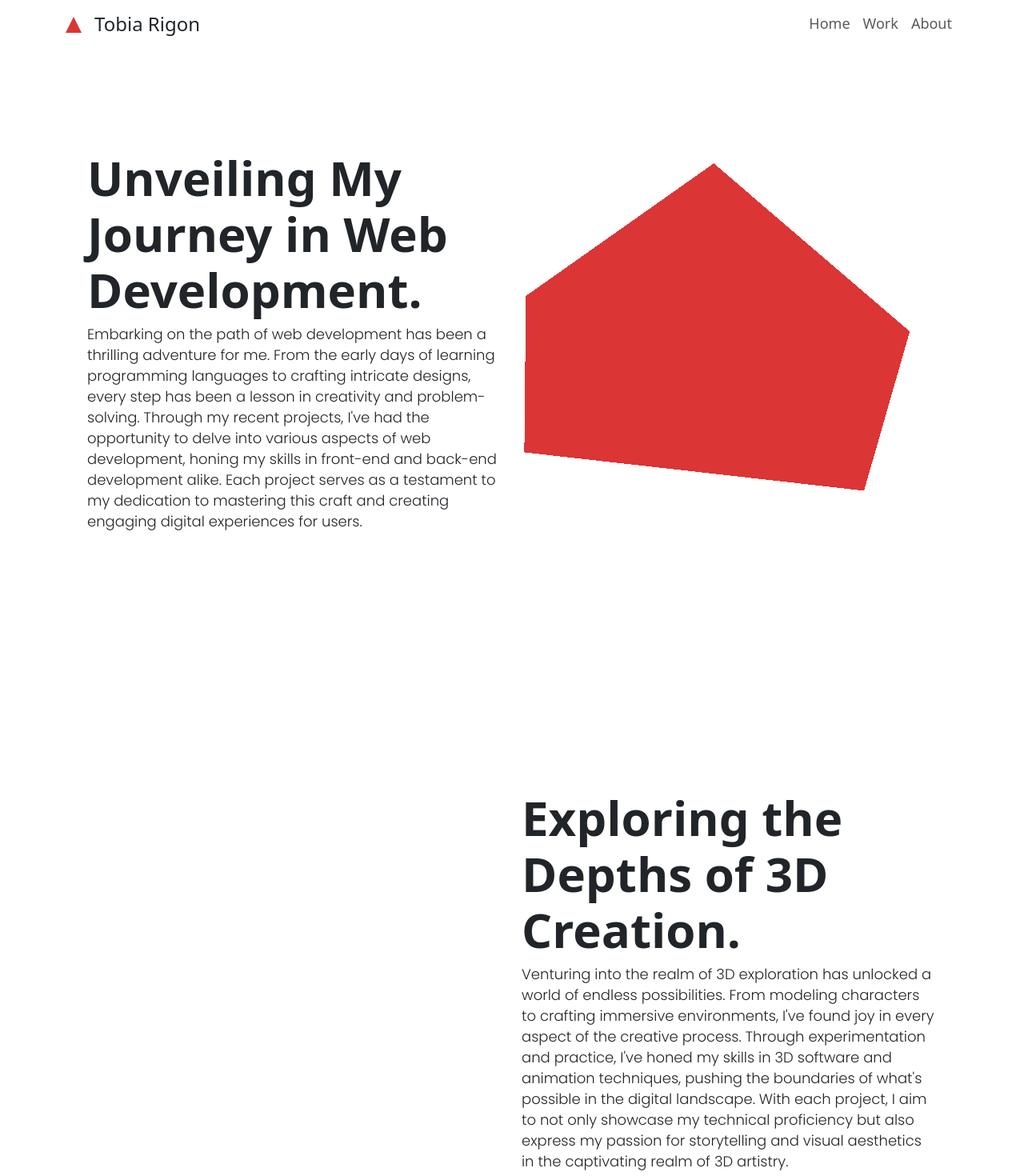
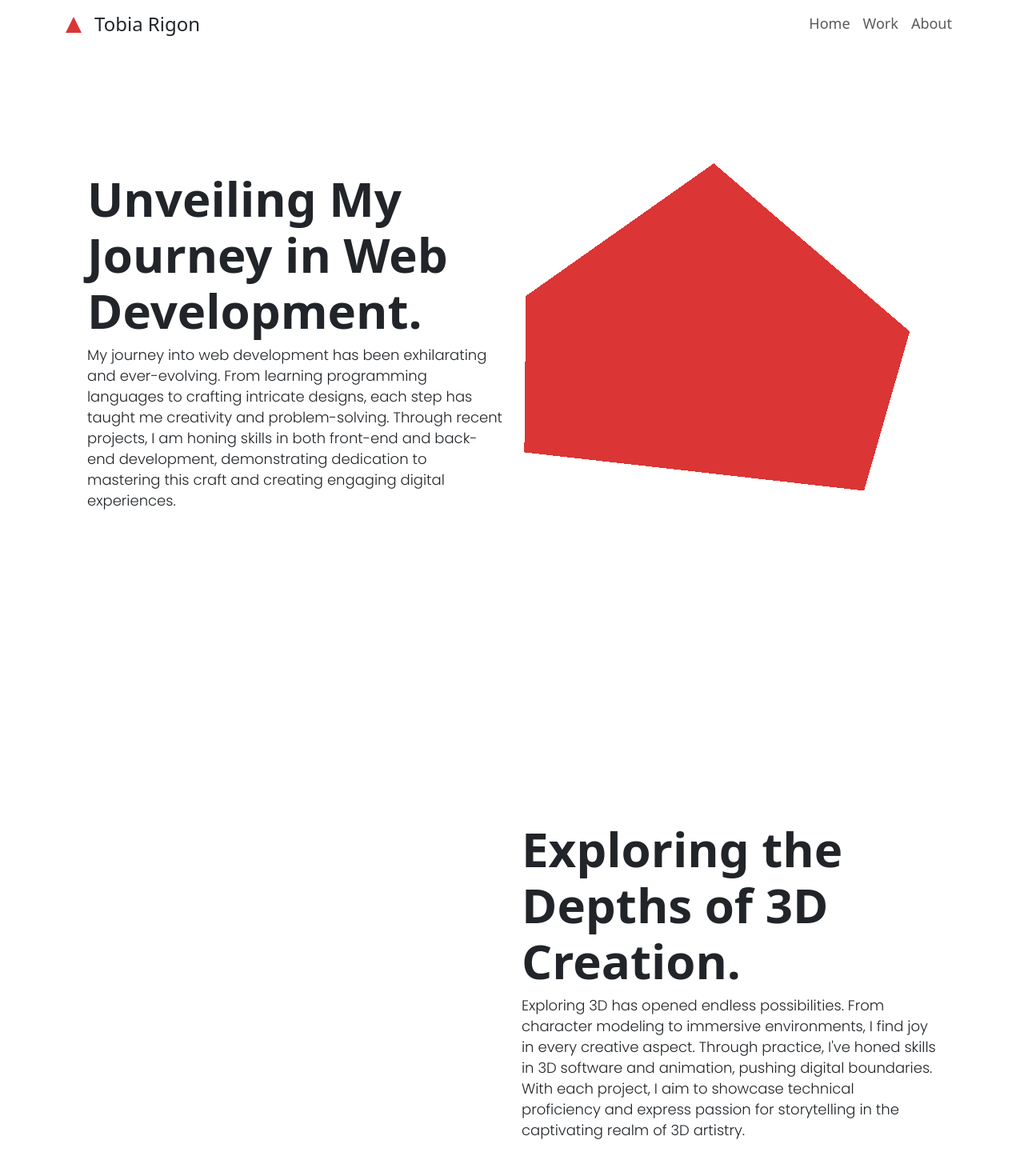
Before and after one commit to TobiaRigon/vue-portfolio, a Vue app: page /#/ in a window 1280 px wide. Shown: the top 1470 px of the page at 80% size. Built offline with nearby package versions, Linux system fonts and the light colour scheme.

Commit message:
Add Project + Fix home

```diff
--- a/src/pages/HomePage.vue
+++ b/src/pages/HomePage.vue
@@ -21,15 +21,12 @@ export default {
             <!-- <h3>Embracing the World of Coding and Design</h3> -->
           </h2>
           <p>
-            Embarking on the path of web development has been a thrilling
-            adventure for me. From the early days of learning programming
-            languages to crafting intricate designs, every step has been a
-            lesson in creativity and problem-solving. Through my recent
-            projects, I've had the opportunity to delve into various aspects of
-            web development, honing my skills in front-end and back-end
-            development alike. Each project serves as a testament to my
-            dedication to mastering this craft and creating engaging digital
-            experiences for users.
+            My journey into web development has been exhilarating and
+            ever-evolving. From learning programming languages to crafting
+            intricate designs, each step has taught me creativity and
+            problem-solving. Through recent projects, I am honing skills in both
+            front-end and back-end development, demonstrating dedication to
+            mastering this craft and creating engaging digital experiences.
           </p>
         </div>
       </div>
@@ -45,15 +42,12 @@ export default {
             <!-- <h3>Navigating the Boundless Realm of Virtual Artistry</h3> -->
           </h2>
           <p>
-            Venturing into the realm of 3D exploration has unlocked a world of
-            endless possibilities. From modeling characters to crafting
-            immersive environments, I've found joy in every aspect of the
-            creative process. Through experimentation and practice, I've honed
-            my skills in 3D software and animation techniques, pushing the
-            boundaries of what's possible in the digital landscape. With each
-            project, I aim to not only showcase my technical proficiency but
-            also express my passion for storytelling and visual aesthetics in
-            the captivating realm of 3D artistry.
+            Exploring 3D has opened endless possibilities. From character
+            modeling to immersive environments, I find joy in every creative
+            aspect. Through practice, I've honed skills in 3D software and
+            animation, pushing digital boundaries. With each project, I aim to
+            showcase technical proficiency and express passion for storytelling
+            in the captivating realm of 3D artistry.
           </p>
         </div>
       </div>
--- a/src/pages/WorkPage.vue
+++ b/src/pages/WorkPage.vue
@@ -19,6 +19,41 @@ export default {
   </section>
 
   <section class="container">
+    <div class="project d-flex my-5 justify-content-center align-items-center">
+      <div>
+        <div class="d-flex flex-wrap justify-content-between">
+          <div class="titolo col-md-4">
+            <h2>BoolBnB</h2>
+            <h4>Vue.js and Laravel Project</h4>
+            <a href="https://github.com/TobiaRigon/boolBnB"
+              ><i class="fa-brands fa-github"></i
+            ></a>
+          </div>
+          <div class="descrizione col-md-6">
+            <p>
+              Development of BoolBnB, a comprehensive web platform built using
+              Vue.js and Laravel. Collaborated within a team to create a
+              seamless user experience by designing and implementing a
+              responsive and dynamic interface. Leveraged advanced Vue.js
+              functionalities, including routing and state management, to ensure
+              optimal performance. The end product is a fully functional website
+              equipped with features such as apartment filtering, user
+              registration, apartment management (creation, editing), messaging
+              system per apartment, message viewing, and apartment sponsorship.
+              The focus remained on delivering a high-quality user experience
+              throughout the development process.
+            </p>
+          </div>
+        </div>
+
+        <img
+          class="mx-auto mt-5 d-block"
+          src="../img/BoolBnB_BE.png"
+          alt="Placeholder"
+        />
+      </div>
+    </div>
+
     <div class="project d-flex justify-content-center align-items-center">
       <div>
         <div class="d-flex flex-wrap justify-content-between">
```
Also changed, not shown: src/img/BoolBnB_BE.PNG (added), src/img/BoolBnB_FE.PNG (added).
